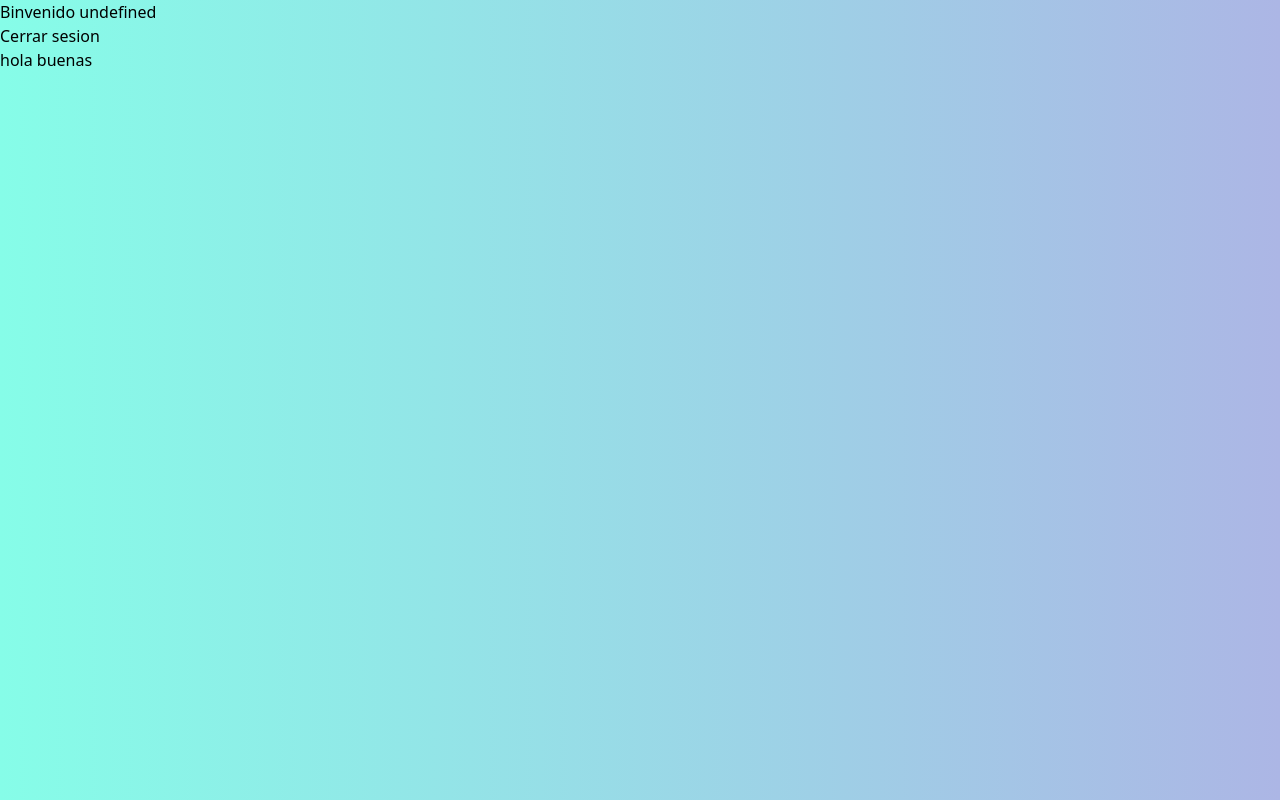
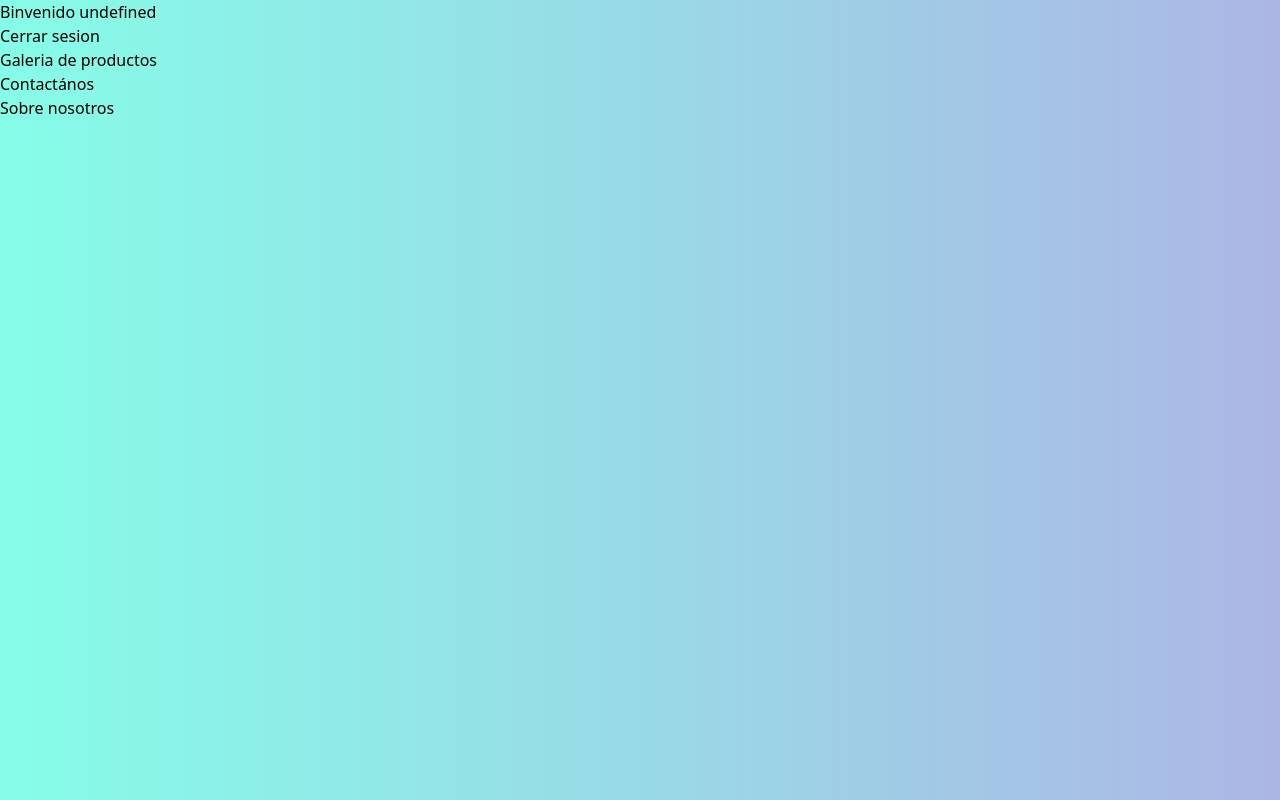
Before and after one commit to BenjaminPolzoni/3rePreEntregaPolzoniBenjamin, a plain HTML site: page index.html in a window 1280 px wide. Drawn offline with nearby package versions, Linux system fonts and the light colour scheme; sample sign-in values are in the browser's storage.

```diff
--- a/index.html
+++ b/index.html
@@ -13,12 +13,17 @@
             <p class="NombreUsuario "></p>
             <button id="Deslogearme">Cerrar sesion</button>
         </div>
+        <div>
+            <ul>
+                <li><a href="">Galeria de productos</a></li>
+                <li><a href="">Contactános</a></li>
+                <li><a href="">Sobre nosotros</a></li>
+            </ul>
+        </div>
     </header>
-    <h1 class="font-sans" name="tituloPrincipal" id="titulo">hola buenas </h1>
     <main>
 
     </main>
-
     <script src="./js/index.js"></script>
 </body>
 </html>
```
Also changed, not shown: js/index.js (+12 -0 lines).
